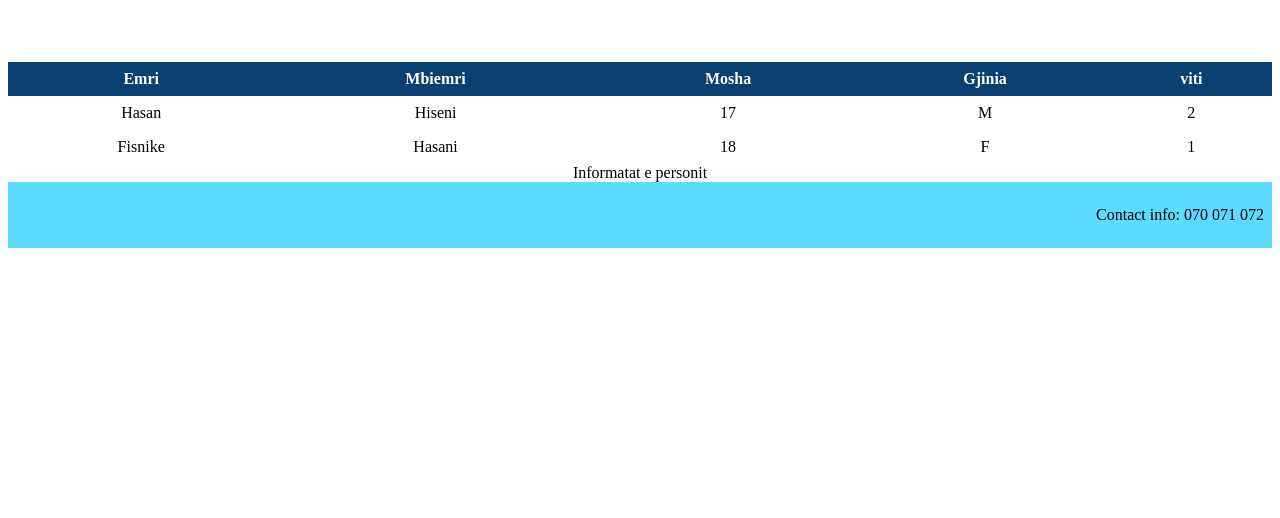
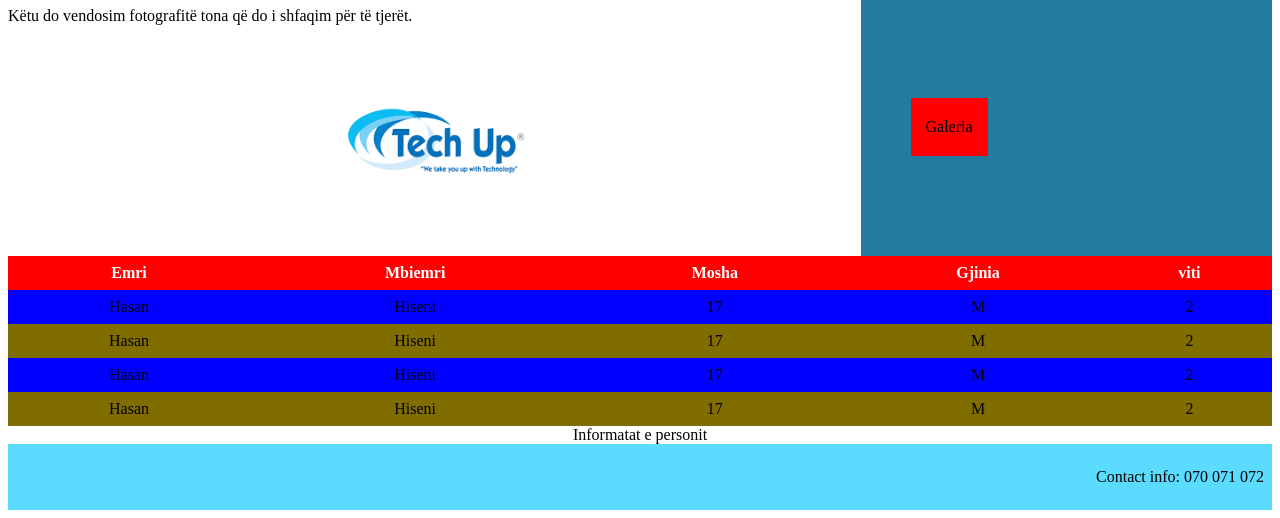
Before and after one commit to techup-group10/Grup-12, a plain HTML site: page index.html in a window 1280 px wide. Shown: the part 469-987 px from the top of the page. Before the commit the page ends 800 px from the top, so only its background shows below. Drawn offline with Linux system fonts and the light colour scheme.

Commit message:
addet color and work on padding

```diff
--- a/index.html
+++ b/index.html
@@ -12,10 +12,10 @@
 		<p>Uebfaqja jonë personale.</p>
 		<h2  class="festa">Urime festa e fiter bajramit</h2>
 	  </div>
-		<ul>
-			<li>
-			  <a href="gallery.html">Galeria</a>
-		  	</li>
+	  <ul>
+		  <li id="li-tag">
+				<a id="btn" href="gallery.html">Galeria</a>
+			</li>
 			<li>
 			  <a href="about.html">Rreth nesh</a>
 		  	</li>
@@ -37,19 +37,35 @@
 				<th>Gjinia</th>
 				<th>viti</th>
 			</tr>
+			<tr id="ngjyra">
+				<td>Hasan</td>
+				<td>Hiseni</td>
+				<td>17</td>
+				<td>M</td>
+				<td>2</td>
+			</tr>
 			<tr>
 				<td>Hasan</td>
 				<td>Hiseni</td>
 				<td>17</td>
 				<td>M</td>
 				<td>2</td>
+			</tr><tr>
+				<td>Hasan</td>
+				<td>Hiseni</td>
+				<td>17</td>
+				<td>M</td>
+				<td>2</td>
 			</tr>
-		  	<tr>
-				<td>Fisnike</td>
-				<td>Hasani</td>
-				<td>18</td>
-				<td>F</td>
-				<td>1</td>
+		</tr><tr>
+				<td>Hasan</td>
+				<td>Hiseni</td>
+				<td>17</td>
+				<td>M</td>
+				<td>2</td>
+			</tr>
+
+
 			</tr>
 		</table>
 	  <div class="footer">
--- a/styling.css
+++ b/styling.css
@@ -54,8 +54,11 @@ th, td {
     text-align: center;
     padding: 8px;
 }
-
 th {
+    background-color: red;
+    color: white;
+}
+th:hover  {
     background-color: #094074;
     color: white;
 }
@@ -68,4 +71,35 @@ th {
 .festa {
     font-size: 50px;
     color: white;
+
 }
+#btn{ background-color: red;
+    color: black;
+    padding: 20px 15px 20px 15px ;
+    margin-top:50px;
+}
+
+   #li-tag{ margin: 100px;
+    margin-bottom: 100px;
+    margin-left: 50px;
+   }
+
+   #ngjyra{
+    background-color: rgb(4, 0, 255);
+   }
+   tr:nth-child(even){
+    background-color: blue;
+    }
+    tr:nth-child(odd){
+    background-color: rgb(128, 109, 0);
+    }
+    #foto1:hover {
+        width: 300px;
+        height: 500px;
+        margin-left: 300px;
+        margin-top: 600px;
+      }
+      #header {
+        margin-left: 300px;
+        margin-top: 200px;
+      }
```
Also changed, not shown: download.jpg (added).
